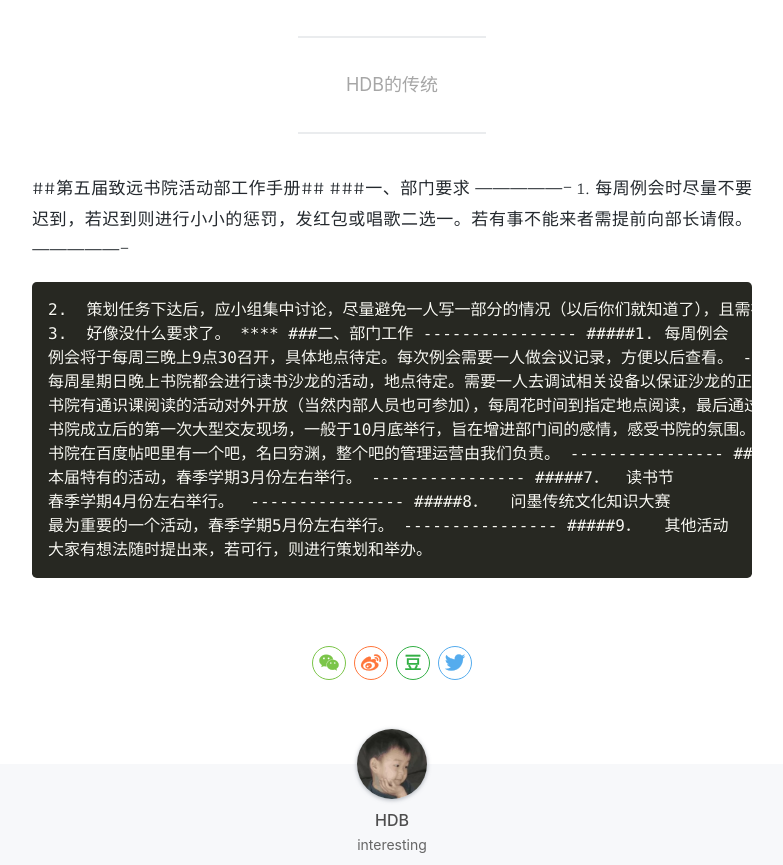
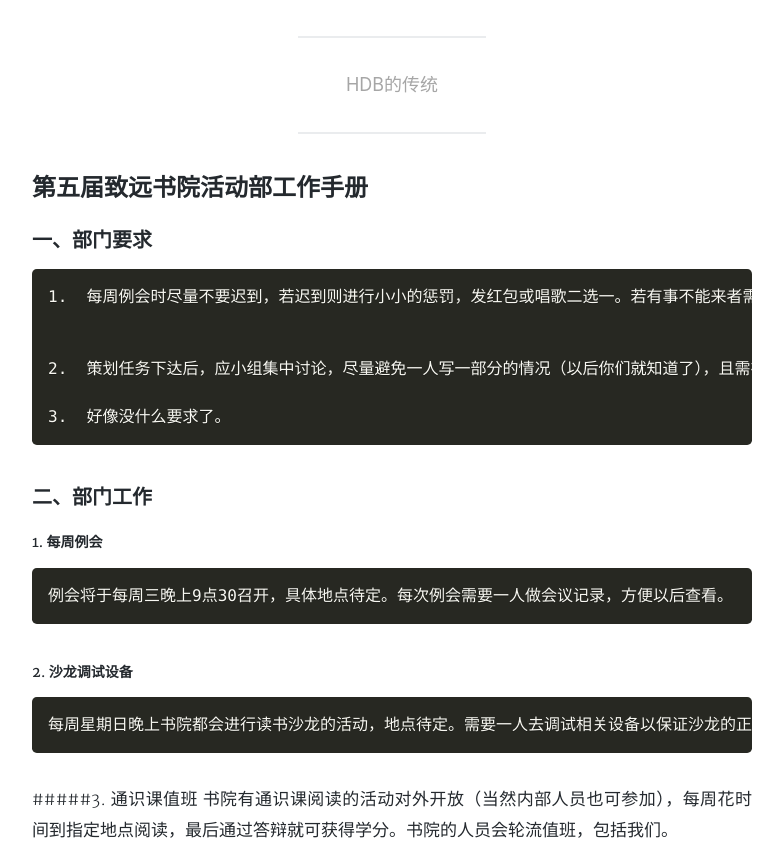
Before and after one commit to HITWHZYSYHDB/HITWHZYSYHDB.github.io, a Jekyll site: the page built from _posts/2018-09-29-HDB工作手册.md, in a window 1280 px wide and 1400 px high, scrolled down 377 px, cut to the strip 87-952 px from the top of the window. Shown: the whole strip, without its empty margins (248-1031 px from the left). Built offline with Jekyll 4.4.1, drawn with Linux system fonts in a browser that asks for light colours; nearby versions of some CDN libraries; a style sheet for code colours, icons or effects is not loaded; some of the changed text lies outside the part shown.

Commit message:
18092902

```diff
--- a/_posts/2018-09-29-HDB工作手册.md
+++ b/_posts/2018-09-29-HDB工作手册.md
@@ -8,41 +8,41 @@ cover: 'http://on2171g4d.bkt.clouddn.com/jekyll-theme-h2o-postcover.jpg'
 tags: 基本工作手册
 ---
 
-##第五届致远书院活动部工作手册##
-###一、部门要求
-----------------
+## 第五届致远书院活动部工作手册
+### 一、部门要求
+
 	1.	每周例会时尽量不要迟到，若迟到则进行小小的惩罚，发红包或唱歌二选一。若有事不能来者需提前向部长请假。
-----------------
+
 
 	2.	策划任务下达后，应小组集中讨论，尽量避免一人写一部分的情况（以后你们就知道了），且需在规定时间内上交。
-----------------
+
 	3.	好像没什么要求了。
-****
-###二、部门工作
-----------------
-#####1.	每周例会
+
+### 二、部门工作
+
+##### 1.	每周例会
 	例会将于每周三晚上9点30召开，具体地点待定。每次例会需要一人做会议记录，方便以后查看。
-----------------
-#####2.	沙龙调试设备
+
+##### 2.	沙龙调试设备
 	每周星期日晚上书院都会进行读书沙龙的活动，地点待定。需要一人去调试相关设备以保证沙龙的正常进行，其他感兴趣的同学也可以去聆听和交流。
-----------------
+
 #####3.	通识课值班
 	书院有通识课阅读的活动对外开放（当然内部人员也可参加），每周花时间到指定地点阅读，最后通过答辩就可获得学分。书院的人员会轮流值班，包括我们。
-----------------
-#####4.	联谊活动
+
+##### 4.	联谊活动
 	书院成立后的第一次大型交友现场，一般于10月底举行，旨在增进部门间的感情，感受书院的氛围。整个活动由我们负责策划和统筹。
-----------------
-#####5.	贴吧的管理
+
+##### 5.	贴吧的管理
 	书院在百度帖吧里有一个吧，名曰穷渊，整个吧的管理运营由我们负责。
-----------------
-#####6．	致远书院五周年系列活动
+
+##### 6．	致远书院五周年系列活动
 	本届特有的活动，春季学期3月份左右举行。
-----------------
-#####7．	读书节
+
+##### 7．	读书节
 	春季学期4月份左右举行。
-----------------
+
 #####8．	问墨传统文化知识大赛
 	最为重要的一个活动，春季学期5月份左右举行。
-----------------
-#####9．	其他活动
+
+##### 9．	其他活动
 	大家有想法随时提出来，若可行，则进行策划和举办。
```
Also changed, not shown: _posts/2018-09-29-thanks.md (+1 -1 lines).
